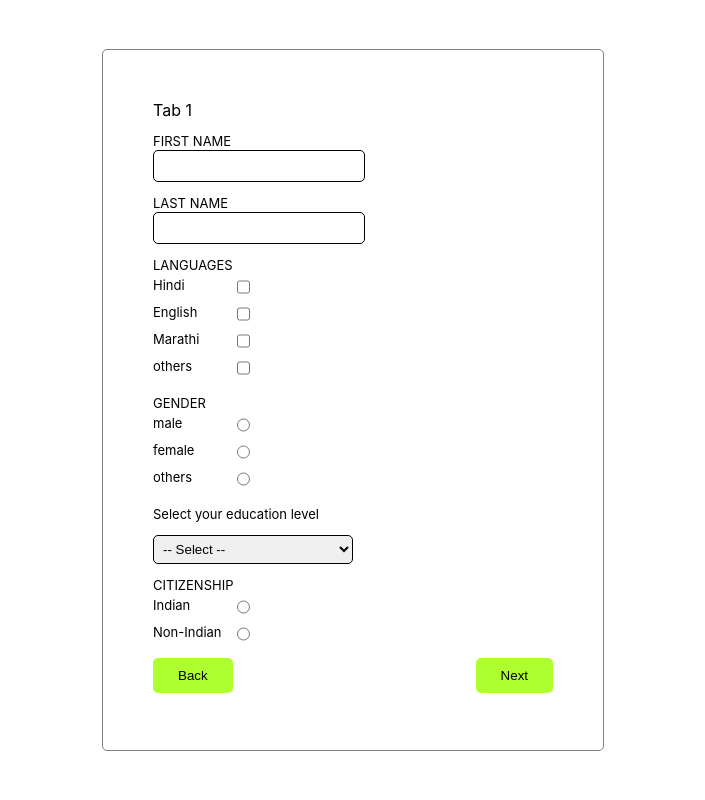
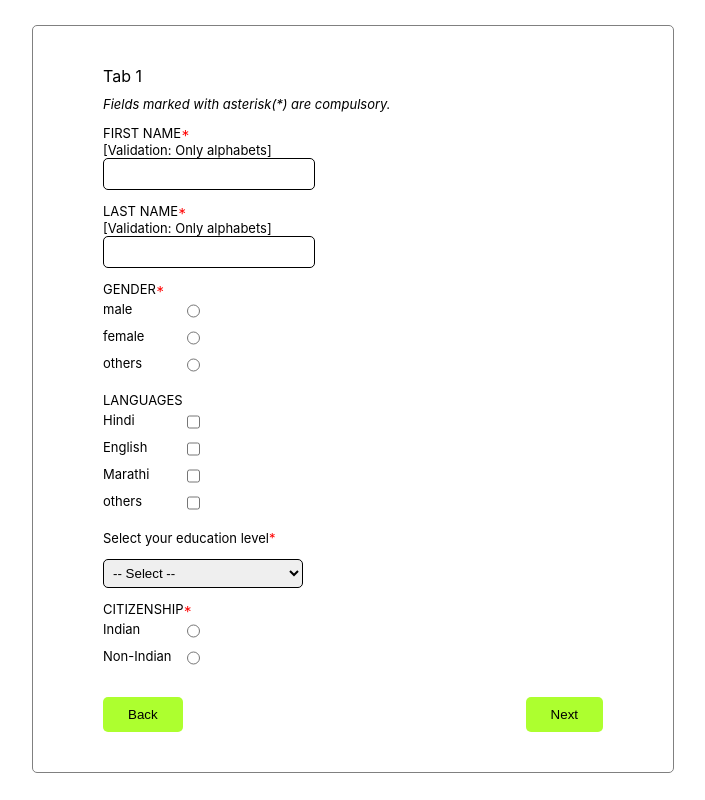
Before and after one commit to flairminds-poc/phicommerce-fe, a React (Create React App) app: page / in a window 1280 px wide. Shown: the whole page, without its empty margins (287-992 px from the left). Built offline with nearby package versions, Linux system fonts and the light colour scheme.

Commit message:
field order and validations

```diff
--- a/src/App.js
+++ b/src/App.js
@@ -1,5 +1,5 @@
 import './App.css';
-import React, { useState } from 'react';
+import React, { useEffect, useState } from 'react';
 import { data, tabs } from './data';
 import { InputFields } from './Components/InputFields';
 import CustomButton from './Components/Elements/Button';
@@ -7,12 +7,23 @@ import CustomButton from './Components/Elements/Button';
 function App() {
 
 	const [sampleData, setSampleData] = useState({});
+	const [formTabs, setFormTabs] = useState([]);
+	const [tabFields, setTabFields] = useState([]);
 	const [step, setStep] = useState(1);
+	const [errors, setErrors] = useState([]);
+
+	useEffect(() => {
+		setFormTabs(tabs.tabs.sort((a, b) => a.order - b.order))
+		setTabFields(data.fields.sort((a, b) => a.order - b.order))
+	}, [])
 
 	const handleOnChange = (e, f) => {
+		setErrors([])
 		if (f.regex_validation) {
 			let regexV = new RegExp(f.regex_validation)
-			console.log(regexV.test(e.target.value))
+			if(!regexV.test(e.target.value)) {
+				// err.push(`Validation failed for ${f.field_label}.`)
+			}
 		}
 		let temp = sampleData;
 		if (e.target.value && e.target.value !== '') {
@@ -25,8 +36,13 @@ function App() {
 				delete temp[f.field_label]
 			}
 		}
+		// setErrors(err)
 		setSampleData(temp)
 	}
+
+	useEffect(() => {
+		console.log(sampleData);
+	}, [sampleData])
 
 	const handleCheckboxOnChange = (e, f) => {
 		let temp = sampleData;
@@ -45,21 +61,40 @@ function App() {
 
 	const handleOnClick = (e, t) => {
 		e.preventDefault()
-		let error = false
-		const thisTabFields = data.fields.filter(f => f.tab === t.id)
+		if (errors.length > 0) return
+		let err = errors
+		const thisTabFields = tabFields.filter(f => f.tab === t.id)
 		const thisTabFieldsArr = Object.keys(sampleData)
 		thisTabFields.forEach(ttf => {
-			if (ttf.required && !thisTabFieldsArr.includes(ttf.field_label)) {
-				error = true
-				console.log(`${ttf.field_label} field is required.`)
+			// check regex validation
+			if (sampleData[ttf.field_label] && ttf.regex_validation) {
+				let regexV = new RegExp(ttf.regex_validation)
+				if(!regexV.test(sampleData[ttf.field_label])) {
+					err.push(`Validation failed for ${ttf.field_label}.`)
+				}
+			}
+			// check other validations
+			if (sampleData[ttf.field_label] && ttf.validation) {
+				for (let j = 0; j < ttf.validation.length; j++) {
+					let v = ttf.validation[j]
+					if (v.type === 'equals') {
+						if (v.field_label) {
+							if (sampleData[ttf.field_label] !== sampleData[v.field_label]) {
+								err.push(`${ttf.field_label} is not equal to ${v.field_label}`)
+							}
+						}
+					}
+				}
+			}
+			if (ttf.required && prereqSatisfied(ttf) && !thisTabFieldsArr.includes(ttf.field_label)) {
+				err.push(`${ttf.field_label} field is required.`)
 			}
 		})
-		if (error) {
-			console.log('errors found')
+		setErrors([...err])
+		if (err.length > 0) {
 			return
 		}
 		setStep(t.id + 1)
-		console.log(sampleData)
 	}
 
 	const prereqSatisfied = (f) => {
@@ -67,7 +102,7 @@ function App() {
 		if (f.preRequisites) {
 			for (let i = 0; i < f.preRequisites.length; i++) {
 				let p = f.preRequisites[i]
-				if (Object.keys(sampleData).includes(p.field_label) && sampleData[p.field_label] === p.value ) {
+				if (Object.keys(sampleData).includes(p.field_label) && (sampleData[p.field_label] === p.value || sampleData[p.field_label].includes(p.value))) {
 					flag = true
 				} else {
 					flag = false
@@ -79,15 +114,16 @@ function App() {
 	}
 
 	return (
-		<div style={{display: 'flex', justifyContent: 'center', alignItems: 'center', height: '100vh'}}>
-			{tabs.tabs.map(t => {
+		<div style={{display: 'flex', justifyContent: 'center', alignItems: 'flex-start', height: '100vh'}}>
+			{formTabs && formTabs.map(t => {
 				return (
 					<>
 						{step === t.id &&
-							<div style={{padding: '50px', borderRadius: '5px', border: '1px solid grey', width: '400px', height: '600px'}}>
+							<div style={{padding: '40px 70px', borderRadius: '5px', border: '1px solid grey', margin: '25px 0', width: '500px', minHeight: '600px'}}>
 							{t.name}
+							<div style={{fontStyle: 'italic', fontSize: 'small', padding: '10px 0 0 0'}}>Fields marked with asterisk(*) are compulsory.</div>
 							<form>
-								{data.fields.filter(temp => temp.tab === t.id).map(f => {
+								{tabFields.filter(temp => temp.tab === t.id).map(f => {
 									return (
 										<>
 											{f.showField && prereqSatisfied(f) &&
@@ -101,9 +137,19 @@ function App() {
 										</>
 									)
 								})}
-								<div style={{display: 'flex', justifyContent: 'space-between'}}>
-									<CustomButton text={'Back'} onClick={() => setStep(t.id - 1)} />
-									<CustomButton text={'Next'} onClick={(e) => handleOnClick(e, t)} />
+								{errors && errors.length > 0 &&
+									<div style={{color: 'red'}}>
+										<ul>
+											{errors.map(e => {
+												return (
+													<li>{e}</li>
+												)
+											})}
+										</ul>
+									</div>}
+								<div style={{display: 'flex', justifyContent: 'space-between', marginTop: '25px'}}>
+									<CustomButton text={'Back'} onClick={() => {setErrors([]); setStep(t.id - 1)}} />
+									<CustomButton text={t.id === formTabs.length ? 'Submit' : 'Next'} onClick={(e) => handleOnClick(e, t)} />
 								</div>
 							</form>
 						</div>}
--- a/src/Components/InputFields/Dropdown/Dropdown.js
+++ b/src/Components/InputFields/Dropdown/Dropdown.js
@@ -15,7 +15,7 @@ const CustomDropdown = ({f, onChange, value = ''}) => {
             </div>
             <div>
                 {f.showDescription &&
-                    <p style={{fontSize: 'small'}}>{f.description}</p>}
+                    <p style={{fontSize: 'small'}}>{f.description}<span style={{color: 'red'}}>{f.required && !f.showFieldName ? '*' : ''}</span></p>}
             </div>
             <div>
                 <select id={f.field_label} name={f.field_label} onChange={(e) => onChange(e, f)} style={{padding: '5px', outline: 'none', borderRadius: '5px', width: '200px', border: '1px solid black'}}>
--- a/src/Components/InputFields/Input/ChecksInput.js
+++ b/src/Components/InputFields/Input/ChecksInput.js
@@ -9,7 +9,7 @@ const ChecksInput = ({f, onChange, value = []}) => {
 
     return(
         <div>
-            <div><label style={{fontSize: 'small'}}>{labelText}</label></div>
+            <div><label style={{fontSize: 'small'}}>{labelText}<span style={{color: 'red'}}>{f.required ? '*' : ''}</span></label></div>
             <div>
                 {f.options.map(fo => {
                     return (
--- a/src/Components/InputFields/Input/Input.js
+++ b/src/Components/InputFields/Input/Input.js
@@ -9,7 +9,14 @@ const CustomInput = ({f, onChange, value = ''}) => {
 
     return(
         <div>
-            <div><label style={{fontSize: 'small'}}>{labelText}</label></div>
+            {f.showFieldName &&
+                <div>
+                    <label style={{fontSize: 'small'}}>{labelText}<span style={{color: 'red'}}>{f.required ? '*' : ''}</span></label>
+                </div>}
+            <div>
+                {f.showDescription &&
+                    <div style={{fontSize: 'small'}}>{f.description}</div>}
+            </div>
             <div>
                 <input type={f.input_type} required={f.required} value={value} onChange={(e) => onChange(e, f)} style={{padding: '5px', outline: 'none', borderRadius: '5px', width: '200px', height: '20px', border: '1px solid black'}} />
             </div>
--- /dev/null
+++ b/src/Components/InputFields/Input/RadioInput.js
@@ -0,0 +1,29 @@
+import React, { useEffect, useState } from "react";
+
+const RadioInput = ({f, onChange, value = ''}) => {
+    const [labelText, setLabelText] = useState("")
+
+    useEffect(() => {
+        setLabelText(f.field_label.replaceAll('_', ' ').toUpperCase())
+    }, [f.field_label])
+
+    return(
+        <div>
+            <div><label style={{fontSize: 'small'}}>{labelText}<span style={{color: 'red'}}>{f.required ? '*' : ''}</span></label></div>
+            <div>
+                {f.options.map(fo => {
+                    return (
+                        <div style={{display: 'flex', justifyContent: 'space-between', width: '100px'}}>
+                            <div><label style={{fontSize: 'small'}}>{fo}</label></div>
+                            <div>
+                                <input type={f.input_type} checked={value === fo} onChange={(e) => onChange(e, f)} value={fo} name={f.field_label} style={{padding: '5px', outline: 'none', borderRadius: '5px', height: '20px', border: '1px solid black'}} />
+                            </div>
+                        </div>
+                    )
+                })}
+            </div>
+        </div>
+    )
+}
+
+export default RadioInput;
--- a/src/Components/InputFields/index.js
+++ b/src/Components/InputFields/index.js
@@ -1,11 +1,12 @@
 import CustomDropdown from "./Dropdown/Dropdown";
 import CustomInput from "./Input/Input";
 import ChecksInput from "./Input/ChecksInput";
+import RadioInput from "./Input/RadioInput";
 
 export const InputFields = {
     TextInput: CustomInput,
     PasswordInput: CustomInput,
-    RadioInput: ChecksInput,
+    RadioInput: RadioInput,
     CheckboxInput: ChecksInput,
     Dropdown: CustomDropdown
 }
--- a/src/data.js
+++ b/src/data.js
@@ -1,13 +1,16 @@
 export const tabs = {
     tabs: [{
         id: 1,
-        name: 'Tab 1'
+        name: 'Tab 1',
+        order: 1
     }, {
         id: 2,
-        name: 'Tab 2'
+        name: 'Tab 3',
+        order: 3
     }, {
         id: 3,
-        name: 'Tab 3'
+        name: 'Tab 2',
+        order: 2
     }]
 }
 
@@ -15,11 +18,12 @@ export const data = {
     fields: [{
         id: 1,
         tab: 1,
+        order: 1,
         field_label: 'first_name',
-        description: '',
+        description: '[Validation: Only alphabets]',
         showFieldName: true,
         showField: true,
-        showDescription: false,
+        showDescription: true,
         input_type: 'text',
         required: true,
         regex_validation: '^[a-zA-Z]+$',    // this is to checked runtime or on submit
@@ -27,21 +31,28 @@ export const data = {
             endpoint: '',
             success_response: '',
             error_response: ''
+        },
+        error_msgs: {
+            validation: 'Validation failed for First name.',
+            regex_validation: 'First name can only be alphabets',
+            required: 'First name is required'
         }
     }, {
         id: 2,
         tab: 1,
+        order: 2,
         field_label: 'last_name',
-        description: '',
+        description: '[Validation: Only alphabets]',
         showField: true,
         showFieldName: true,
-        showDescription: false,
+        showDescription: true,
         input_type: 'text',
         required: true,
         regex_validation: '^[a-zA-Z]+$'
     }, {
         id: 5,
         tab: 1,
+        order: 4,
         field_label: 'languages',
         description: '',
         showField: true,
@@ -53,6 +64,7 @@ export const data = {
     }, {
         id: 6,
         tab: 1,
+        order: 3,
         field_label: 'gender',
         description: '',
         showField: true,
@@ -64,6 +76,7 @@ export const data = {
     }, {
         id: 7,
         tab: 1,
+        order: 6,
         field_label: 'education',
         description: 'Select your education level',
         showField: true,
@@ -75,6 +88,7 @@ export const data = {
     }, {
         id: 8,
         tab: 1,
+        order: 7,
         field_label: 'citizenship',
         description: 'Select your education level',
         showField: true,
@@ -86,24 +100,22 @@ export const data = {
     }, {
         id: 9,
         tab: 1,
-        field_label: 'state',
-        description: '',
+        order: 5,
+        field_label: 'language',
+        description: 'please specify',
         showField: true,
-        showFieldName: true,
-        showDescription: false,
-        input_type: 'select',
+        showFieldName: false,
+        showDescription: true,
+        input_type: 'text',
         required: false,
-        options: ['Gujarat', 'Maharashtra', 'Karnataka'],
         preRequisites: [{
-            field_label: 'citizenship',
-            value: 'Indian'
-        }, {
-            field_label: 'gender',
-            value: 'male'
+            field_label: 'languages',
+            value: 'others'
         }]
     }, {
         id: 10,
         tab: 3,
+        order: 1,
         field_label: 'country',
         description: '',
         showField: true,
@@ -117,8 +129,25 @@ export const data = {
             value: 'Non-Indian'
         }]
     }, {
+        id: 11,
+        tab: 3,
+        order: 2,
+        field_label: 'state',
+        description: '',
+        showField: true,
+        showFieldName: true,
+        showDescription: false,
+        input_type: 'select',
+        required: true,
+        options: ['Gujarat', 'Maharashtra', 'Karnataka'],
+        preRequisites: [{
+            field_label: 'citizenship',
+            value: 'Indian'
+        }]
+    }, {
         id: 3,
         tab: 2,
+        order: 1,
         field_label: 'password',
         input_type: 'password',
         showField: true,
@@ -128,11 +157,16 @@ export const data = {
     }, {
         id: 4,
         tab: 2,
+        order: 2,
         field_label: 'confirm_password',
         input_type: 'password',
         showField: true,
         showFieldName: true,
         showDescription: false,
-        required: true
+        required: true,
+        validation: [{
+            type: 'equals',
+            field_label: 'password'
+        }]
     }]
 }
```
Also changed, not shown: tasks.txt (added).
